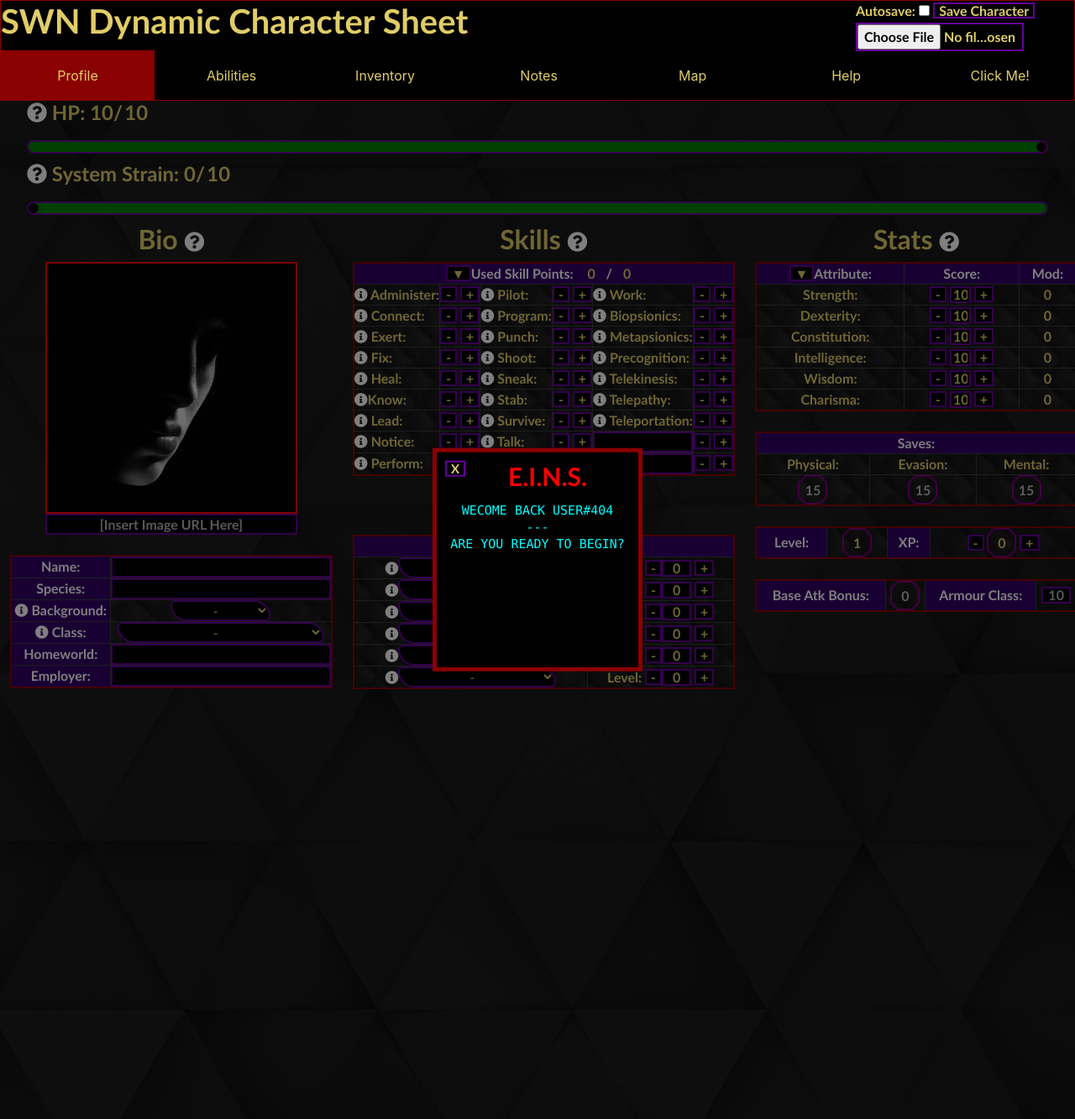
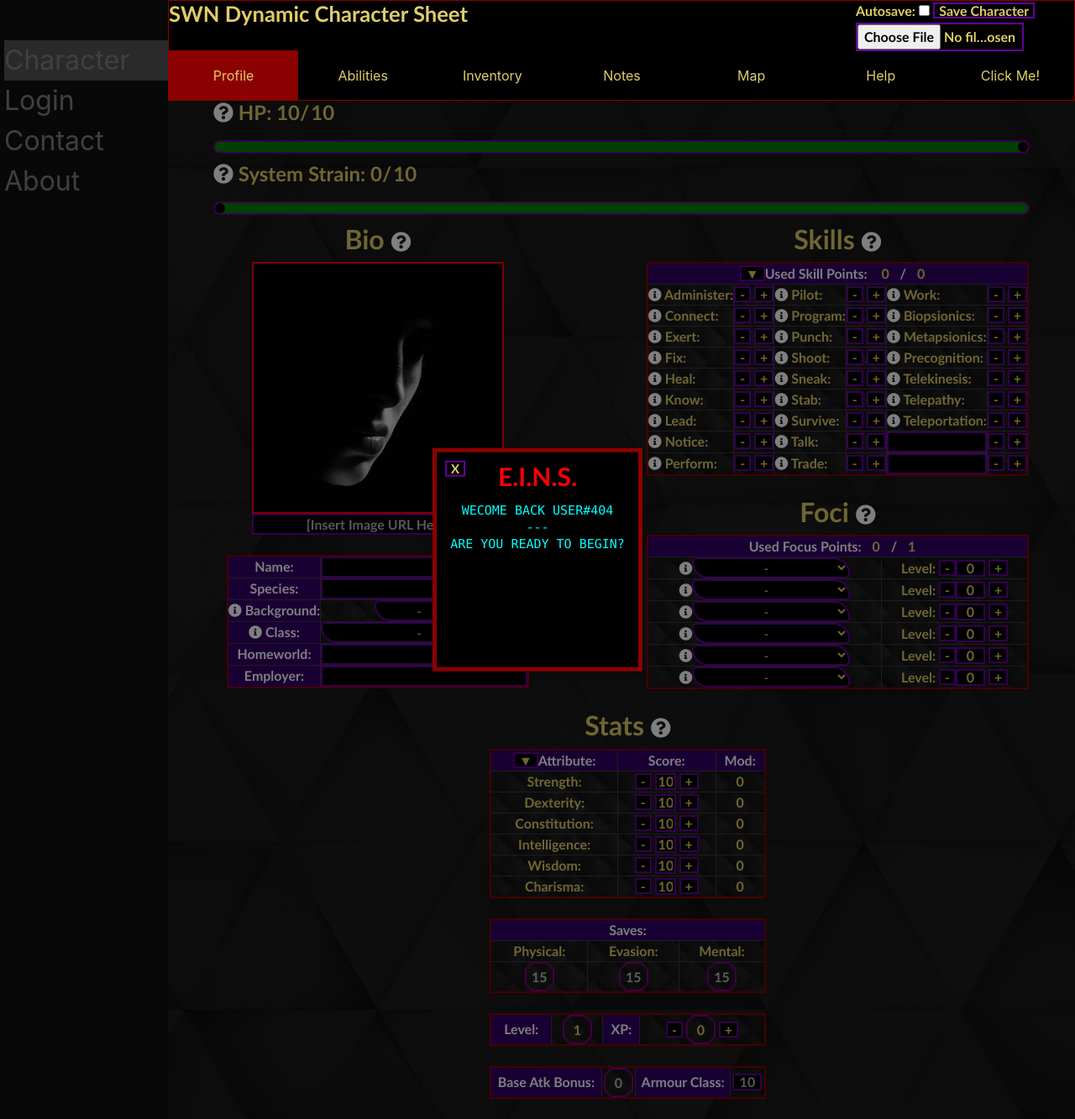
Before and after one commit to SeventhDream/SWN-Character-Sheet, a PHP site: page / in a window 1280 px wide. Shown: the whole page at 84% size. Run offline with PHP 8.4, Linux system fonts and the light colour scheme; some libraries are stand-ins or nearby versions.

Commit message:
Added Responsive Side Panel

```diff
--- a/css/style.css
+++ b/css/style.css
@@ -2,7 +2,7 @@
 
 html,
 body {
-    width: 100vw;
+    width: 100%;
     height: 100%;
     margin: 0px;
     padding: 0px;
@@ -175,6 +175,10 @@ input[type="string"] {
     background-color: #8B000088;
 }
 
+#charsheet{
+  margin: 0;
+  padding: 0;
+}
 
 #charPic {
 
@@ -223,7 +227,6 @@ select {
     color: #e0cd67 !important;
     font-family: Calibri !important;
     font-weight: bold !important;
-    overflow:auto;
     text-align: center;
 }
 
@@ -297,10 +300,14 @@ textarea[type="string"]{
 div .col-xs-4, div .col-xs-6, .col-xs-12{
      height: fit-content;
     min-width: fit-content;
-    width: 30vw;
+    width: 30%;
     padding: 0px;
     text-align: center;
     box-sizing: border-box;
+}
+
+.col-xs-12{
+  width: 90%;
 }
 .order-list{
     font-size: 0.8em;
@@ -441,7 +448,7 @@ optgroup {
     margin: auto;
 }
 .infoPanel {
-    width: 33vw;
+    width: 33%;
     text-align:center !important;
   margin-left: auto;
   margin-right: auto;
@@ -626,7 +633,7 @@ hr.pageborder {
 
 
 .pageTitle{
-    font-size: min(max(10px, 4vw), 40px);
+    font-size: min(max(10px, 2vw), 40px);
     margin-left: 0;
     margin-right: auto;
 
@@ -646,9 +653,13 @@ hr.pageborder {
     margin-right: auto;
 
 }
+
 .box{
     width: 100%;
     margin-bottom: 10px;
+    margin: 0 auto;
+    padding: 0px;
+
 }
 
 @media only screen and (max-width: 768px) {
@@ -677,7 +688,7 @@ div.tab, div.saveUI{
     display: none;
   overflow: hidden;
     outline: 0;
-
+  margin-right: 0px;
   border: 1px  solid #8B0000;
   background-color: black;
     -moz-outline: 0;
@@ -702,13 +713,18 @@ height: 120px;
     height: 50%;
     align-content: left;
     white-space: nowrap;
+    width: 100%;
 }
 
 /* Style the buttons that are used to open the tab content */
-.tab button {
+.tab button, .menuButton {
   background-color: inherit;
+  display: inline-block;
+  width:14.3%;
+justify-content:center;
+align-items:center;
+
   color: #e0cd67;
-    width: 14.3vw;
   cursor: pointer;
     -moz-outline: 0;
     -ms-outline:0;
@@ -722,6 +738,9 @@ height: 120px;
     overflow: hidden;
 }
 
+.menuButton{
+  padding: 5px;
+}
 /* Change background color of buttons on hover */
 .tab button:hover {
   background-color: #8B0000;
@@ -768,9 +787,7 @@ button:active {
  width: 250px;
 }
 
-table .order-list{
-    width: fit-content !important;
-}
+
 
 .tabUI{
     overflow-x: scroll;
@@ -832,9 +849,12 @@ input[id$="Score"] {
 #loading-image {
 
 
-  margin:auto;
+  top: 50%;
+    left: 50%;
+    transform: translate(-50% , -50%);
+    position: absolute;
   z-index: -1;
-    width: 60%;
+    width: 80%;
 
 }
 
@@ -865,12 +885,8 @@ input[id$="Score"] {
     text-align: left !important;
 }
 
-div .col-xs-12{
-    width: 95vw;
-
-}
 .slidebox{
-    width: 100vw;
+    width: 100%;
 }
 
  input.hpSlide[type='range']::-webkit-slider-thumb{
@@ -923,17 +939,31 @@ input[type='range'].strainSlide::-webkit-slider-runnable-track{
     width: 0;
     position: absolute;
     z-index: 1;
-    height: 100%;
+    height: calc(100% - 120px);
     top: 120px;
     left: 0;
     background-color: #111;
     overflow-x: hidden;
     transition: 0.5s;
     padding-top: 60px;
+    margin-left: 200px;
+  }
+
+   /*SidePanel Style*/
+   .sideMenuPanel  {
+    width: 0;
+    position: absolute;
+    z-index: 1;
+    height: 100%;
+    left: 0;
+    top: 0px;
+    background-color: #111;
+    overflow-x: hidden;
+    transition: 0.5s;
 
   }
 
-  .sidepanel a {
+  .sidepanel a{
 
     text-decoration: none;
     font-size: 16px;
@@ -943,15 +973,27 @@ input[type='range'].strainSlide::-webkit-slider-runnable-track{
     margin-left: 5px;
   }
 
-  .sidepanel a:hover {
+  .sideMenuPanel a{
+
+    text-decoration: none;
+    font-size: 32px;
+    color: #818181;
+    display: block;
+    transition: 0.3s;
+    margin-left: 5px;
+  }
+
+  .sidepanel a:hover, .sideMenuPanel a:hover {
     color: #f1f1f1;
   }
 
-  .sidepanel .closebtn {
+
+
+.closebtn {
     position: absolute;
     top: 0;
     right: 25px;
-    font-size: 36px;
+    font-size: 72px;
   }
 
   .openbtn {
@@ -1010,3 +1052,27 @@ input[type='range'].strainSlide::-webkit-slider-runnable-track{
     -ms-user-select: none; /* Internet Explorer/Edge */
 
   }
+
+  @media only screen and (min-width: 901px){
+    .sideMenuPanel{
+      width: 200px !important;
+      display:block;
+    }
+    .tab{
+      margin-left: 200px !important;
+      width: calc(100% - 200px) !important;
+    }
+    .background{
+      margin-left: 200px !important;
+      width: calc(100% - 200px) !important;
+    }
+
+    .menuButton{
+      display:none !important;
+    }
+
+    a[name="menuCloseBtn"]{
+     display: none !important;
+    }
+
+  }
--- a/index.html
+++ b/index.html
@@ -35,11 +35,13 @@
 
     <!--Character Sheet-->
     <form class="charsheet" id="charsheet">
+
+
         <!--Container-->
         <div class="box">
             <!--Tab Header-->
             <div class="tab" id="tabUI">
-                <h2 class="pageTitle">SWN Dynamic Character Sheet</h2>
+                <input type="button" class="menuButton button" onclick="menuOpen()" value="☰"><h2 class="pageTitle">SWN Dynamic Character Sheet</h2>
                 <div class="tabButtons">
                 <button type="button" id="defaultOpen" class="tablinks" onclick="openTab(event, 'bioTab')">Profile</button><!----><button type="button" class="tablinks" onclick="openTab(event, 'abilityTab')">Abilities</button><!----><button type="button" class="tablinks" onclick="openTab(event, 'inventoryTab')">Inventory</button><!----><button type="button" class="tablinks" onclick="openTab(event, 'notesTab')">Notes</button><!----><button type="button" class="tablinks" onclick="openTab(event, 'mapTab')">Map</button><!----><button type="button" id="helpTabOpen" class="tablinks" onclick="openTab(event, 'helpTab')">Help</button><!----><a href="./login.html"><button type="button">Click Me!</button></a>
                 </div>
@@ -49,6 +51,15 @@
 
                 </div>
             </div>
+            <div id="myMenuBar" class="sideMenuPanel">
+                <a href="javascript:void(0)" class="closebtn" name="menuCloseBtn" onclick="menuClose()">×</a>
+                <br>
+                <br>
+                <a class="active" href="#home">Character</a>
+                <a href="#news">Login</a>
+                <a href="#contact">Contact</a>
+                <a href="#about">About</a>
+                </div>
 
             <!--Background Image Container-->
             <div class="background">
@@ -320,7 +331,7 @@
                                     </td>
                                 </tr>
                                 <tr>
-                                    <td class="leftAlign"><i class="fa fa-info-circle interact" title="Get Skill Info" id="know"></i>Know:</td>
+                                    <td class="leftAlign"><i class="fa fa-info-circle interact" title="Get Skill Info" id="know"></i> Know:</td>
                                     <td>
                                         <input value="-" readonly type="button" class="button" onclick="decrement(knowScore.id)">
                                         <input type="number" value="-1" style="display: none;" id="knowScore" min="-1" max="4" step="1" onchange="updateSkill(id)" class="skillField" data-learn="0" data-bonus="-1" readonly>
--- a/login.html
+++ b/login.html
@@ -7,5 +7,6 @@
 
 <body>
     <a href="./index.html"><button type="button">Click Me!</button></a>
+
 </body>
     </html>
```
Also changed, not shown: js/script.js.
